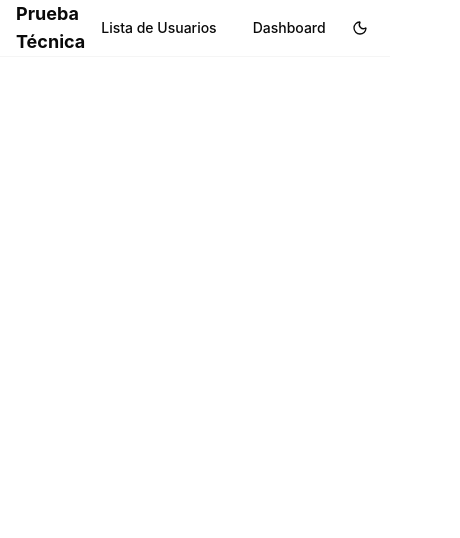
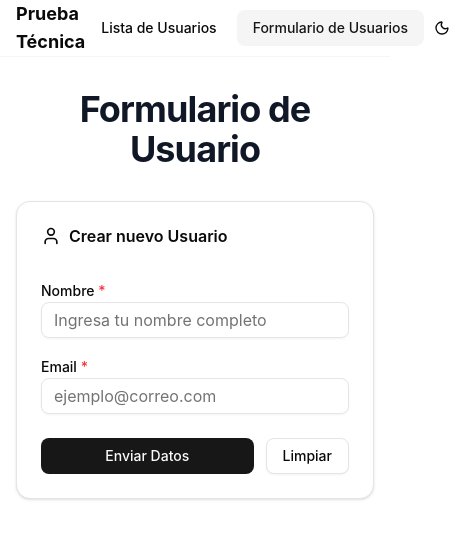
Before and after one commit to guillezdev/prueba-tecnica-dynamicore, a React (Vite) app: page /formulario in a window 390 px wide. Shown: the top 538 px of the page, 460 px wide, since content can reach past the window. Built offline with nearby package versions, Linux system fonts and the light colour scheme.

Commit message:
feat: Add UserForm and UserFormPage components, integrate form handling and validation

```diff
--- a/src/App.tsx
+++ b/src/App.tsx
@@ -1,6 +1,7 @@
 import { BrowserRouter as Router, Routes, Route } from "react-router-dom";
 import Navbar from "@/components/nav/navbar";
 import UsersListPage from "@/pages/users-list-page";
+import UserFormPage from "@/pages/user-form-page";
 
 function App() {
   return (
@@ -10,6 +11,7 @@ function App() {
         <main>
           <Routes>
             <Route path="/" element={<UsersListPage />} />
+            <Route path="/formulario" element={<UserFormPage />} />
           </Routes>
         </main>
       </div>
--- /dev/null
+++ b/src/components/form/form-field.tsx
@@ -0,0 +1,55 @@
+import { Input } from "@/components/ui/input";
+import { XIcon } from "lucide-react";
+
+interface FormFieldProps {
+  id: string;
+  label: string;
+  type?: string;
+  placeholder?: string;
+  value: string;
+  onChange: (value: string) => void;
+  error?: string;
+  required?: boolean;
+  disabled?: boolean;
+}
+
+const FormField = ({
+  id,
+  label,
+  type = "text",
+  placeholder = "",
+  value,
+  onChange,
+  error,
+  required = false,
+  disabled = false,
+}: FormFieldProps) => {
+  return (
+    <div className="space-y-2">
+      <label htmlFor={id} className="text-sm font-medium">
+        {label} {required && <span className="text-red-500">*</span>}
+      </label>
+      <Input
+        id={id}
+        type={type}
+        placeholder={placeholder}
+        value={value}
+        onChange={(e) => onChange(e.target.value)}
+        disabled={disabled}
+        className={
+          error
+            ? "border-red-500 focus-visible:ring-red-500"
+            : ""
+        }
+      />
+      {error && (
+        <p className="text-sm text-red-500 flex items-center gap-1">
+          <XIcon className="h-3 w-3" />
+          {error}
+        </p>
+      )}
+    </div>
+  );
+};
+
+export default FormField;
--- a/src/components/nav/navbar.tsx
+++ b/src/components/nav/navbar.tsx
@@ -9,15 +9,14 @@ import ThemeSwitcher from "../misc/theme-switcher";
 
 const Navbar = () => {
   const location = useLocation();
-
   const navigationItems = [
     {
       title: "Lista de Usuarios",
       href: "/",
     },
     {
-      title: "Dashboard",
-      href: "/dashboard",
+      title: "Formulario de Usuarios",
+      href: "/formulario",
     },
   ];
   return (
--- /dev/null
+++ b/src/components/pages/users-form/user-form.tsx
@@ -0,0 +1,139 @@
+import useUserForm from "@/hooks/use-user-form";
+import { Button } from "@/components/ui/button";
+import { Card, CardContent, CardHeader, CardTitle } from "@/components/ui/card";
+import { Badge } from "@/components/ui/badge";
+import { Separator } from "@/components/ui/separator";
+import FormField from "@/components/form/form-field";
+import {
+  Loader2Icon,
+  UserIcon,
+  MailIcon,
+  CheckCircleIcon,
+  XIcon,
+} from "lucide-react";
+
+const UserForm = () => {
+  const {
+    formData,
+    submittedData,
+    errors,
+    isSubmitting,
+    handleInputChange,
+    handleSubmit,
+    clearSubmittedData,
+    resetForm,
+  } = useUserForm();
+
+  return (
+    <div className="max-w-2xl mx-auto space-y-6">
+      <Card>
+        <CardHeader>
+          <CardTitle className="flex items-center gap-2">
+            <UserIcon className="h-5 w-5" />
+            Crear nuevo Usuario
+          </CardTitle>
+        </CardHeader>
+        <CardContent>
+          <form onSubmit={handleSubmit} className="space-y-4">
+            <FormField
+              id="name"
+              label="Nombre"
+              type="text"
+              placeholder="Ingresa tu nombre completo"
+              value={formData.name}
+              onChange={(value) => handleInputChange("name", value)}
+              error={errors.name}
+              required
+              disabled={isSubmitting}
+            />
+            <FormField
+              id="email"
+              label="Email"
+              type="email"
+              placeholder="ejemplo@correo.com"
+              value={formData.email}
+              onChange={(value) => handleInputChange("email", value)}
+              error={errors.email}
+              required
+              disabled={isSubmitting}
+            />
+
+            <div className="flex gap-3 pt-2">
+              <Button type="submit" disabled={isSubmitting} className="flex-1">
+                {isSubmitting ? (
+                  <>
+                    <Loader2Icon className="h-4 w-4 mr-2 animate-spin" />
+                    Enviando...
+                  </>
+                ) : (
+                  "Enviar Datos"
+                )}
+              </Button>
+              <Button
+                type="button"
+                variant="outline"
+                onClick={resetForm}
+                disabled={isSubmitting}
+              >
+                Limpiar
+              </Button>
+            </div>
+          </form>
+        </CardContent>
+      </Card>
+
+      {submittedData && (
+        <Card className="border-green-200 dark:border-green-800">
+          <CardHeader>
+            <div className="flex items-center justify-between">
+              <CardTitle className="flex items-center gap-2 text-green-700 dark:text-green-400">
+                <CheckCircleIcon className="h-5 w-5" />
+                Usuario Creado
+              </CardTitle>
+              <Button
+                variant="ghost"
+                size="sm"
+                onClick={clearSubmittedData}
+                className="text-green-700 hover:text-green-800 dark:text-green-400 cursor-pointer"
+              >
+                <XIcon className="h-4 w-4" />
+              </Button>
+            </div>
+          </CardHeader>
+          <CardContent>
+            <div className="space-y-3">
+              <div className="flex items-center gap-3">
+                <UserIcon className="h-4 w-4 text-muted-foreground" />
+                <div>
+                  <span className="text-sm text-muted-foreground">Nombre:</span>
+                  <p className="font-medium">{submittedData.name}</p>
+                </div>
+              </div>
+
+              <Separator />
+
+              <div className="flex items-center gap-3">
+                <MailIcon className="h-4 w-4 text-muted-foreground" />
+                <div>
+                  <span className="text-sm text-muted-foreground">Email:</span>
+                  <p className="font-medium">{submittedData.email}</p>
+                </div>
+              </div>
+
+              <div className="pt-2">
+                <Badge
+                  variant="secondary"
+                  className="bg-green-100 text-green-800 dark:bg-green-900 dark:text-green-200"
+                >
+                  Formulario completado correctamente
+                </Badge>
+              </div>
+            </div>
+          </CardContent>
+        </Card>
+      )}
+    </div>
+  );
+};
+
+export default UserForm;
--- a/src/components/ui/button-group.tsx
+++ b/src/components/ui/button-group.tsx
@@ -1,8 +1,8 @@
-import { Slot } from "@radix-ui/react-slot"
-import { cva, type VariantProps } from "class-variance-authority"
+import { Slot } from "@radix-ui/react-slot";
+import { cva, type VariantProps } from "class-variance-authority";
 
-import { cn } from "@/lib/utils"
-import { Separator } from "@/components/ui/separator"
+import { cn } from "@/lib/utils";
+import { Separator } from "@/components/ui/separator";
 
 const buttonGroupVariants = cva(
   "flex w-fit items-stretch [&>*]:focus-visible:z-10 [&>*]:focus-visible:relative [&>[data-slot=select-trigger]:not([class*='w-'])]:w-fit [&>input]:flex-1 has-[select[aria-hidden=true]:last-child]:[&>[data-slot=select-trigger]:last-of-type]:rounded-r-md has-[>[data-slot=button-group]]:gap-2",
@@ -19,7 +19,7 @@ const buttonGroupVariants = cva(
       orientation: "horizontal",
     },
   }
-)
+);
 
 function ButtonGroup({
   className,
@@ -34,7 +34,7 @@ function ButtonGroup({
       className={cn(buttonGroupVariants({ orientation }), className)}
       {...props}
     />
-  )
+  );
 }
 
 function ButtonGroupText({
@@ -42,9 +42,9 @@ function ButtonGroupText({
   asChild = false,
   ...props
 }: React.ComponentProps<"div"> & {
-  asChild?: boolean
+  asChild?: boolean;
 }) {
-  const Comp = asChild ? Slot : "div"
+  const Comp = asChild ? Slot : "div";
 
   return (
     <Comp
@@ -54,7 +54,7 @@ function ButtonGroupText({
       )}
       {...props}
     />
-  )
+  );
 }
 
 function ButtonGroupSeparator({
@@ -67,12 +67,12 @@ function ButtonGroupSeparator({
       data-slot="button-group-separator"
       orientation={orientation}
       className={cn(
-        "bg-input relative !m-0 self-stretch data-[orientation=vertical]:h-auto",
+        "bg-input relative m-0! self-stretch data-[orientation=vertical]:h-auto",
         className
       )}
       {...props}
     />
-  )
+  );
 }
 
 export {
@@ -80,4 +80,4 @@ export {
   ButtonGroupSeparator,
   ButtonGroupText,
   buttonGroupVariants,
-}
+};
--- /dev/null
+++ b/src/hooks/use-user-form.tsx
@@ -0,0 +1,107 @@
+import { useState } from "react";
+import { z } from "zod";
+
+// Esquema de validación con Zod
+const userFormSchema = z.object({
+  name: z.string().min(1, "El nombre es requerido").trim(),
+  email: z
+    .string()
+    .min(1, "El email es requerido")
+    .email("El email debe ser válido"),
+});
+
+export type UserFormData = z.infer<typeof userFormSchema>;
+
+interface FormErrors {
+  name?: string;
+  email?: string;
+}
+
+function useUserForm() {
+  const [formData, setFormData] = useState<UserFormData>({
+    name: "",
+    email: "",
+  });
+
+  const [submittedData, setSubmittedData] = useState<UserFormData | null>(null);
+  const [errors, setErrors] = useState<FormErrors>({});
+  const [isSubmitting, setIsSubmitting] = useState(false);
+
+  const handleInputChange = (field: keyof UserFormData, value: string) => {
+    setFormData((prev) => ({
+      ...prev,
+      [field]: value,
+    }));
+
+    if (errors[field]) {
+      setErrors((prev) => ({
+        ...prev,
+        [field]: undefined,
+      }));
+    }
+  };
+
+  const validateForm = (): boolean => {
+    try {
+      userFormSchema.parse(formData);
+      setErrors({});
+      return true;
+    } catch (error) {
+      if (error instanceof z.ZodError) {
+        const formErrors: FormErrors = {};
+        error.issues.forEach((issue) => {
+          if (issue.path[0]) {
+            formErrors[issue.path[0] as keyof FormErrors] = issue.message;
+          }
+        });
+        setErrors(formErrors);
+      }
+      return false;
+    }
+  };
+
+  const handleSubmit = async (e: React.FormEvent) => {
+    e.preventDefault();
+    setIsSubmitting(true);
+
+    try {
+      if (validateForm()) {
+        await new Promise((resolve) => setTimeout(resolve, 500));
+
+        setSubmittedData(formData);
+        setFormData({
+          name: "",
+          email: "",
+        });
+      }
+    } finally {
+      setIsSubmitting(false);
+    }
+  };
+
+  const clearSubmittedData = () => {
+    setSubmittedData(null);
+  };
+
+  const resetForm = () => {
+    setFormData({
+      name: "",
+      email: "",
+    });
+    setErrors({});
+    setSubmittedData(null);
+  };
+
+  return {
+    formData,
+    submittedData,
+    errors,
+    isSubmitting,
+    handleInputChange,
+    handleSubmit,
+    clearSubmittedData,
+    resetForm,
+  };
+}
+
+export default useUserForm;
--- /dev/null
+++ b/src/pages/user-form-page.tsx
@@ -0,0 +1,16 @@
+import UserForm from "@/components/pages/users-form/user-form";
+
+const UserFormPage = () => {
+  return (
+    <div className="container mx-auto px-4 py-8">
+      <div className="text-center mb-8">
+        <h1 className="text-4xl font-bold tracking-tight text-gray-900 dark:text-white sm:text-5xl">
+          Formulario de Usuario
+        </h1>
+      </div>
+      <UserForm />
+    </div>
+  );
+};
+
+export default UserFormPage;
```
